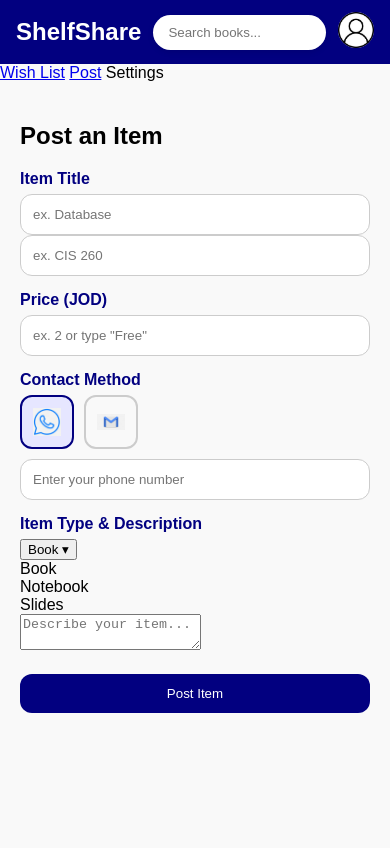
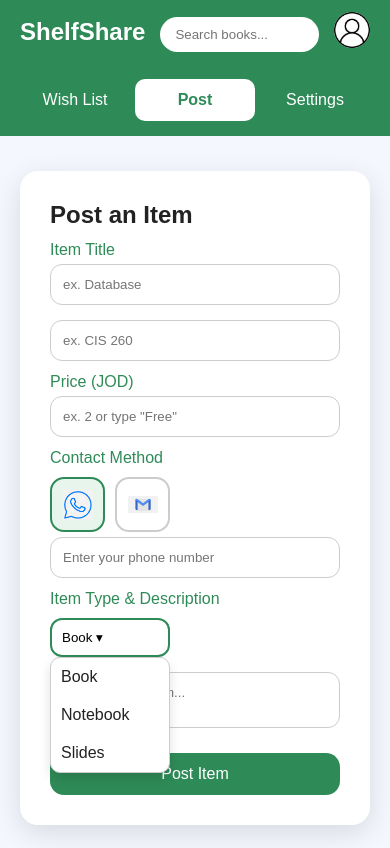
Before and after one commit to abdmalka04/ShelfShare_1, a plain HTML site: page PostPage.html in a window 390 px wide. Both pictures are taken after a click on the button "Book ▾". Drawn offline with Linux system fonts and the light colour scheme.

Commit message:
Update PostPage.css

```diff
--- a/PostPage.css
+++ b/PostPage.css
@@ -1,39 +1,41 @@
-html, body {
+* {
     margin: 0;
     padding: 0;
-    font-family: Arial, sans-serif;
-    background: #f9f9f9;
+    box-sizing: border-box;
+    font-family: 'Poppins', sans-serif;
+}
+
+body {
+    background: #f5f7ff;
+    color: #222;
 }
 
 .top-bar {
-    width: 100%;
-    background: #020080;
-    padding: 12px 16px;
+    background: #2E8B57;
+    color: white;
+    padding: 12px 20px;
     display: flex;
     align-items: center;
-    gap: 12px;
-    box-sizing: border-box;
+    gap: 15px;
 }
 
 .logo {
+    font-size: 24px;
+    font-weight: 600;
     color: white;
-    font-size: 24px;
     text-decoration: none;
-    font-weight: bold;
-    transition: color 0.3s;
 }
 
-.logo:hover {
-    color: #a0a0ff;
+.search-box {
+    flex: 1;
 }
 
 .search {
-    flex: 1;
+    width: 100%;
     padding: 10px 15px;
     border-radius: 25px;
     border: none;
     outline: none;
-    box-shadow: 0 2px 6px rgba(0,0,0,0.1);
 }
 
 .profile-icon {
@@ -44,159 +46,215 @@ html, body {
 
 .layout {
     display: flex;
-    min-height: calc(100vh - 60px);
+    height: calc(100vh - 60px);
+    gap: 15px;
 }
 
-.left-bar {
-    width: 180px;
-    background: #020080;
-    padding: 20px 10px;
+.side-menu {
+    width: 200px;
+    background: #2E8B57;
+    padding: 25px 10px;
     display: flex;
     flex-direction: column;
 }
 
-.left-item {
-    padding: 10px;
-    margin-bottom: 8px;
-    border-radius: 8px;
-    cursor: pointer;
+.item {
+    padding: 12px;
+    margin-bottom: 10px;
+    border-radius: 10px;
     color: white;
     text-decoration: none;
-    transition: background 0.3s;
+    transition: 0.3s;
 }
 
-.left-item:hover {
-    background: #010060;
+.item:hover {
+    background: #1f7a45;
+}
+
+.item.active {
+    background: white;
+    color: #2E8B57;
+    font-weight: 600;
 }
 
 .content {
     flex: 1;
     display: flex;
-    justify-content: flex-start;
+    justify-content: center;
     align-items: flex-start;
     padding: 30px;
 }
 
-.page {
+.card {
+    width: 480px;
     background: white;
     padding: 30px;
-    border-radius: 16px;
-    width: 400px;
-    height: auto;
-    box-shadow: 0 4px 12px rgba(0,0,0,0.1);
-    transition: transform 0.3s, box-shadow 0.3s;
+    border-radius: 18px;
+    box-shadow: 0 8px 28px rgba(0,0,0,0.12);
+    transition: 0.3s;
 }
 
-.page:hover {
-    transform: translateY(-3px);
-    box-shadow: 0 8px 20px rgba(0,0,0,0.2);
-}
-
-.post-form {
-    display: flex;
-    flex-direction: column;
+.card:hover {
+    box-shadow: 0 12px 35px rgba(0,0,0,0.18);
 }
 
 label {
+    margin-top: 12px;
+    font-weight: 500;
+    color: #2E8B57;
     display: block;
-    margin: 15px 0 6px;
-    color: #020080;
-    font-weight: bold;
 }
 
-input {
+input, textarea {
     width: 100%;
     padding: 12px;
     border-radius: 12px;
     border: 1px solid #ccc;
-    box-sizing: border-box;
-    transition: border 0.3s, box-shadow 0.3s;
+    margin-top: 5px;
+    transition: 0.3s;
 }
 
-input:hover, input:focus {
-    border-color: #020080;
-    box-shadow: 0 4px 10px rgba(0,0,0,0.15);
+input:focus, textarea:focus {
+    border-color: #2E8B57;
 }
 
-.title-row {
+textarea {
+    resize: none;
+    height: 100px;
+}
+
+.row {
     display: flex;
     gap: 10px;
 }
 
-.shortcut {
-    width: 120px;
+.item-row {
+    display: flex;
+    gap: 10px;
+    align-items: flex-start;
+    margin-top: 10px;
 }
 
 .contact-box {
     display: flex;
     gap: 10px;
-    margin-bottom: 10px;
+    margin-top: 10px;
 }
 
 .contact-option {
-    width: 50px;
-    height: 50px;
+    width: 55px;
+    height: 55px;
     border: 2px solid #ccc;
-    border-radius: 12px;
+    border-radius: 14px;
     display: flex;
     align-items: center;
     justify-content: center;
     cursor: pointer;
-    transition: border 0.3s, background 0.3s;
-}
-
-.contact-option:hover {
-    border-color: #020080;
+    transition: 0.3s;
 }
 
 .contact-option img {
-    width: 28px;
+    width: 30px;
 }
 
 .contact-option.active {
-    border-color: #020080;
-    background: #e6e6ff;
+    border-color: #2E8B57;
+    background: #e8f5ec;
+}
+
+.item-dropdown {
+    position: relative;
+    width: 120px;
+}
+
+.item-dropdown button {
+    width: 100%;
+    padding: 10px;
+    border: 2px solid #ccc;
+    border-radius: 12px;
+    background: white;
+    cursor: pointer;
+    transition: 0.3s;
+    text-align: left;
+}
+
+.item-dropdown.open button {
+    border-color: #2E8B57;
+}
+
+.dropdown-options {
+    display: none;
+    position: absolute;
+    top: 100%;
+    left: 0;
+    background: white;
+    border: 1px solid #ccc;
+    border-radius: 10px;
+    width: 100%;
+    box-shadow: 0 6px 12px rgba(0,0,0,0.12);
+    z-index: 10;
+}
+
+.item-dropdown.open .dropdown-options {
+    display: block;
+}
+
+.option {
+    padding: 10px;
+    cursor: pointer;
+    transition: 0.2s;
+}
+
+.option:hover {
+    background: #e8f5ec;
+}
+
+#itemDescription {
+    flex: 1;
 }
 
 .post-btn {
-    margin-top: 20px;
+    margin-top: 25px;
     width: 100%;
     padding: 12px;
-    background: #020080;
+    background: #2E8B57;
     color: white;
+    font-size: 16px;
     border: none;
-    border-radius: 12px;
+    border-radius: 14px;
     cursor: pointer;
-    transition: background 0.3s;
+    transition: 0.3s;
 }
 
 .post-btn:hover {
-    background: #010060;
+    background: #247246;
 }
 
-@media (max-width: 768px) {
+@media(max-width: 900px) {
     .layout {
         flex-direction: column;
     }
-    .left-bar {
+    .side-menu {
         width: 100%;
         flex-direction: row;
         justify-content: space-around;
-        height: auto;
-        padding: 10px 0;
+        padding: 15px;
+    }
+    .item {
+        flex: 1;
+        text-align: center;
+        margin-bottom: 0;
     }
     .content {
         padding: 20px;
-        justify-content: center;
     }
-    .page {
+    .card {
         width: 100%;
-        padding: 20px;
     }
-    .title-row {
+    .row {
         flex-direction: column;
     }
-    .shortcut {
-        width: 100%;
+    .item-row {
+        flex-direction: column;
     }
 }
```
